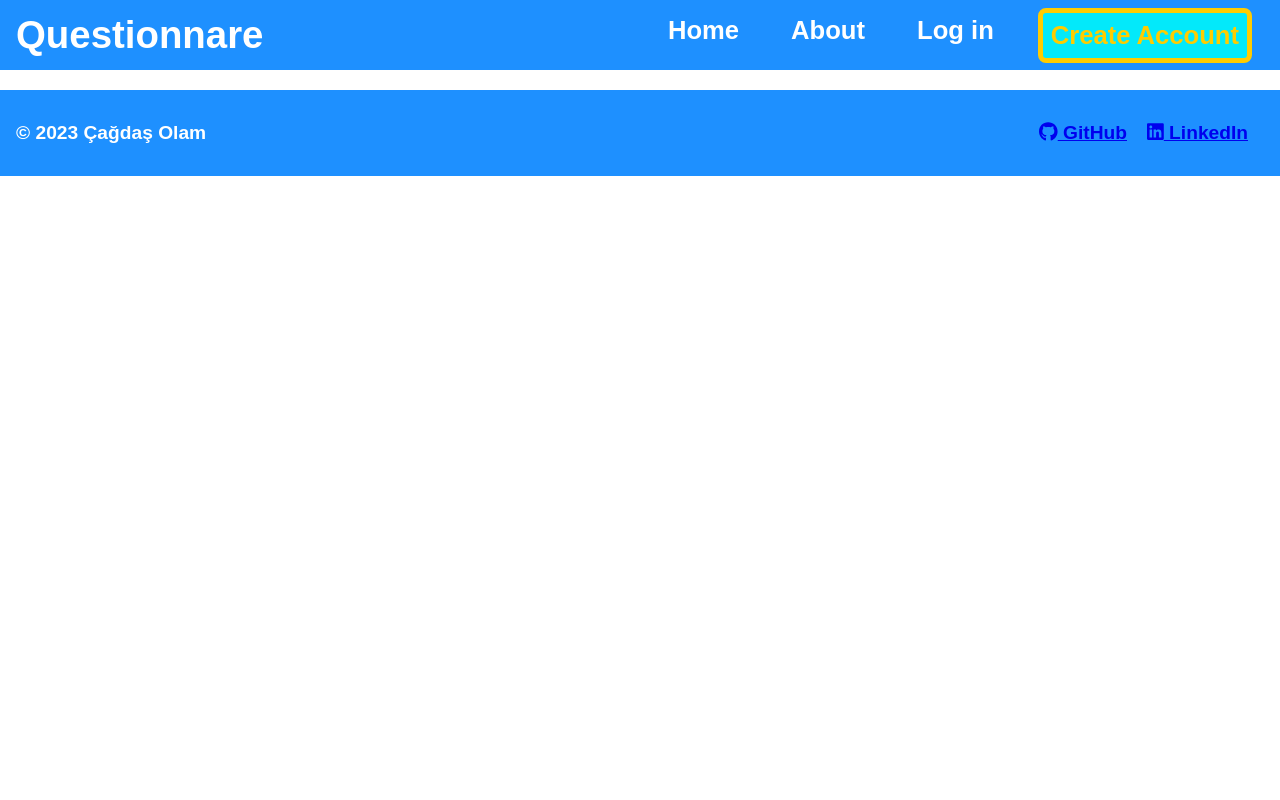
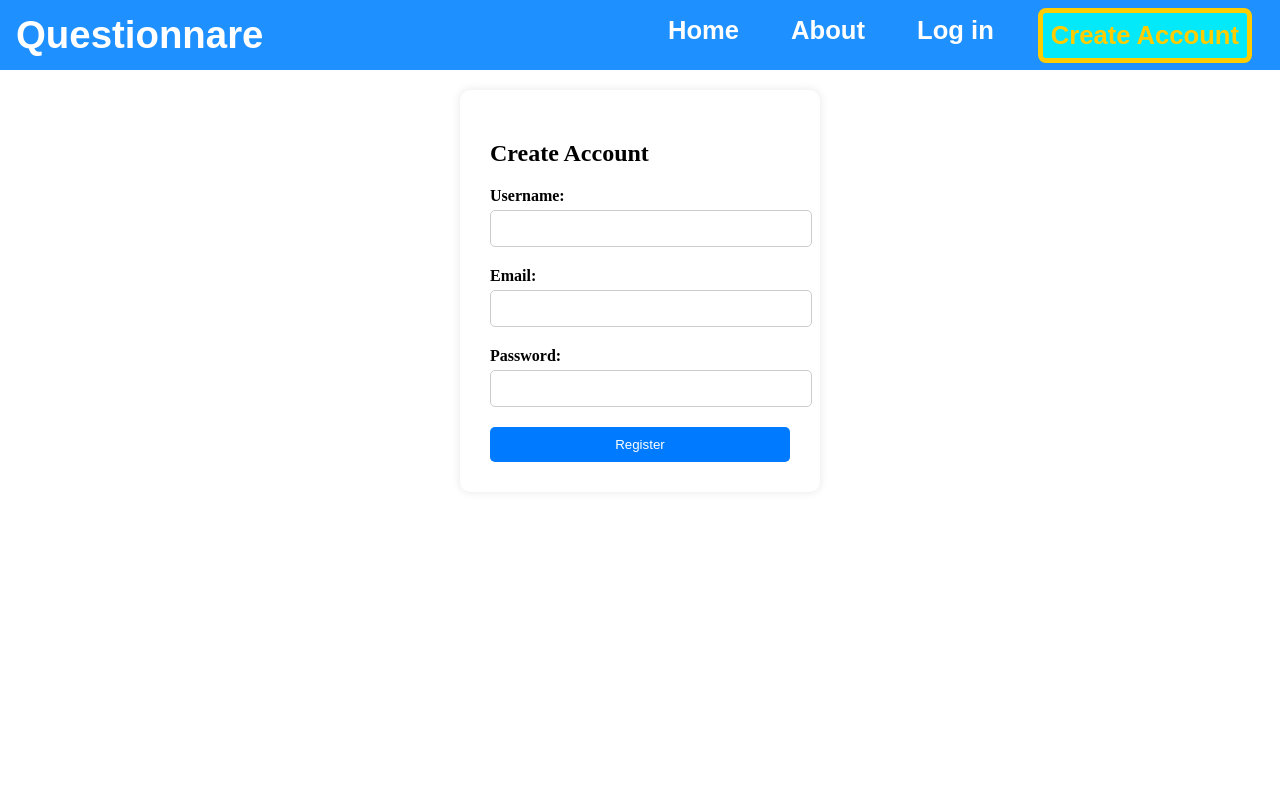
Before and after one commit to cagdasolam/questionnaire-app, a React (Create React App) app in the folder client/: page /create-account in a window 1280 px wide. Shown: the top 800 px of the page. Built offline with nearby package versions, Linux system fonts and the light colour scheme; the HTML template or start-up script is replaced by a standard one.

Commit message:
updated forms with formik

```diff
--- a/client/package.json
+++ b/client/package.json
@@ -12,11 +12,13 @@
     "@testing-library/react": "^13.4.0",
     "@testing-library/user-event": "^13.5.0",
     "axios": "^1.6.0",
+    "formik": "^2.4.5",
     "react": "^18.2.0",
     "react-dom": "^18.2.0",
     "react-router-dom": "^6.17.0",
     "react-scripts": "5.0.1",
-    "web-vitals": "^2.1.4"
+    "web-vitals": "^2.1.4",
+    "yup": "^1.3.2"
   },
   "scripts": {
     "start": "react-scripts start",
--- a/client/src/App.js
+++ b/client/src/App.js
@@ -6,6 +6,7 @@ import QuestionnairePage from './pages/QuestionnairePage.js';
 import Login from './pages/Login.js';
 import About from './pages/About.js';
 import Footer from './components/Footer.js';
+import Register from './pages/Register.js';
 
 function App() {
   return (
@@ -18,6 +19,7 @@ function App() {
             <Route path='/questionnaires/:id' element={<QuestionnairePage />} />
             <Route path='/about' element={<About />} />
             <Route path='/login' element={<Login />} />
+            <Route path='/create-account' element={<Register />} />
           </Routes>
         </div>
         <Footer />
--- /dev/null
+++ b/client/src/components/LoginForm.js
@@ -0,0 +1,65 @@
+import React from 'react';
+import { Formik, Field, Form, ErrorMessage } from 'formik';
+import * as Yup from 'yup';
+import axios from 'axios';
+
+const LoginForm = () => {
+  const initialValues = {
+    email: '',
+    password: '',
+  };
+
+  const validationSchema = Yup.object({
+    email: Yup.string()
+      .email('Please enter a valid email address')
+      .required('Email is required'),
+    password: Yup.string().required('Password is required'),
+  });
+
+  const onSubmit = async (values, { setSubmitting, setFieldError }) => {
+    try {
+      const res = await axios.post('http://localhost:4000/api/login', {
+        email: values.email,
+        password: values.password,
+      });
+
+      if (res.data.success) {
+        localStorage.setItem('token', res.data.token);
+        window.location.href = '/';
+      } else {
+        setFieldError('password', 'Invalid username or password');
+      }
+    } catch (error) {
+      console.error(error);
+      alert('An error occurred while logging in');
+    }
+    setSubmitting(false);
+  };
+
+  return (
+    <div className="form-container">
+      <Formik
+        initialValues={initialValues}
+        validationSchema={validationSchema}
+        onSubmit={onSubmit}
+      >
+        <Form className="form">
+          <h2>Login</h2>
+          <div className="form-group">
+            <label>Email:</label>
+            <Field type="text" name="email" />
+            <ErrorMessage name="email" component="div" className="error" />
+          </div>
+          <div className="form-group">
+            <label>Password:</label>
+            <Field type="password" name="password" />
+            <ErrorMessage name="password" component="div" className="error" />
+          </div>
+          <button type="submit">Login</button>
+        </Form>
+      </Formik>
+    </div>
+  );
+};
+
+export default LoginForm;
--- /dev/null
+++ b/client/src/components/RegisterForm.js
@@ -0,0 +1,65 @@
+import React from 'react';
+import { Formik, Field, Form, ErrorMessage } from 'formik';
+import * as Yup from 'yup';
+import axios from 'axios';
+
+const RegistrationForm = () => {
+	const validationSchema = Yup.object().shape({
+		username: Yup.string().required('Username is required'),
+		email: Yup.string().email('Please enter a valid email address').required('Email is required'),
+		password: Yup.string().required('Password is required'),
+	});
+
+	const handleSubmit = async (values, { setSubmitting, setFieldError }) => {
+		try {
+			const res = await axios.post('http://localhost:4000/api/register', {
+				username: values.username,
+				email: values.email,
+				password: values.password,
+			});
+
+			if (res.data.success) {
+				localStorage.setItem('token', res.data.token);
+				window.location.href = '/';
+			} else {
+				setFieldError('password', 'Invalid username or password');
+			}
+		} catch (error) {
+			console.error(error);
+			alert('An error occurred while registering');
+		}
+		setSubmitting(false);
+	};
+
+	return (
+		<div className="form-container">
+			<Formik
+				initialValues={{ username: '', email: '', password: '' }}
+				validationSchema={validationSchema}
+				onSubmit={handleSubmit}
+			>
+				<Form className="form">
+					<h2>Create Account</h2>
+					<div className="form-group">
+						<label>Username:</label>
+						<Field type="text" name="username" />
+						<ErrorMessage name="username" component="div" className="error" />
+					</div>
+					<div className="form-group">
+						<label>Email:</label>
+						<Field type="text" name="email" />
+						<ErrorMessage name="email" component="div" className="error" />
+					</div>
+					<div className="form-group">
+						<label>Password:</label>
+						<Field type="password" name="password" />
+						<ErrorMessage name="password" component="div" className="error" />
+					</div>
+					<button type="submit">Register</button>
+				</Form>
+			</Formik>
+		</div>
+	);
+};
+
+export default RegistrationForm;
--- a/client/src/index.css
+++ b/client/src/index.css
@@ -263,7 +263,7 @@ body {
 }
 
 /* Styling for login page */
-.login-container {
+.form-container {
   display: flex;
   flex-direction: column;
   justify-content: space-between;
@@ -271,7 +271,7 @@ body {
   height: 100vh;
 }
 
-.login-form {
+.form {
   width: 300px;
   background-color: white;
   padding: 30px;
@@ -279,16 +279,18 @@ body {
   box-shadow: 0px 0px 10px 0px rgba(0, 0, 0, 0.1);
 }
 
-.login-form h2 {
+.form h2 {
   margin-bottom: 20px;
 }
 
-.login-form label {
+.form label {
   display: block;
   margin-bottom: 5px;
+  font-weight: bold;
+
 }
 
-.login-form input {
+.form input {
   width: 100%;
   padding: 10px;
   margin-bottom: 20px;
@@ -296,7 +298,7 @@ body {
   border: 1px solid #ccc;
 }
 
-.login-form button {
+.form button {
   width: 100%;
   padding: 10px;
   border: none;
@@ -306,8 +308,15 @@ body {
   cursor: pointer;
 }
 
-.login-form button:hover {
+.form button:hover {
   background-color: #0056b3;
+}
+
+.error {
+  color: red;
+  font-size: 14px;
+  margin-top: 5px;
+  margin-bottom: 5px;
 }
 
 /* styling for about page */
@@ -399,3 +408,5 @@ body {
   width: 100%;
   gap: 20px;
 }
+
+/* register styling */
--- a/client/src/pages/Login.js
+++ b/client/src/pages/Login.js
@@ -1,30 +1,10 @@
-import React, { useState } from 'react';
+import React from "react";
+import LoginForm from "../components/LoginForm";
 
 const Login = () => {
-	const [username, setUsername] = useState('');
-	const [password, setPassword] = useState('');
-
-	const handleSubmit = async e => {
-		e.preventDefault();
-		console.log(`Logging in with username: ${username} and password: ${password}`);
-	};
-
 	return (
-    <div className="login-container">
-      <form className="login-form" onSubmit={handleSubmit}>
-        <h2>Login</h2>
-        <label>
-          Username:
-          <input type="text" value={username} onChange={e => setUsername(e.target.value)} required />
-        </label>
-        <label>
-          Password:
-          <input type="password" value={password} onChange={e => setPassword(e.target.value)} required />
-        </label>
-        <button type="submit">Login</button>
-      </form>
-    </div>
-  );
+		<LoginForm />
+	);
 }
 
 export default Login;
--- /dev/null
+++ b/client/src/pages/Register.js
@@ -0,0 +1,10 @@
+import React from "react";
+import RegisterForm from "../components/RegisterForm";
+
+const Register = () => {
+	return (
+		<RegisterForm />
+	);
+}
+
+export default Register;
```
Also changed, not shown: 1 other file (tests, documents, lock files or other folders).
